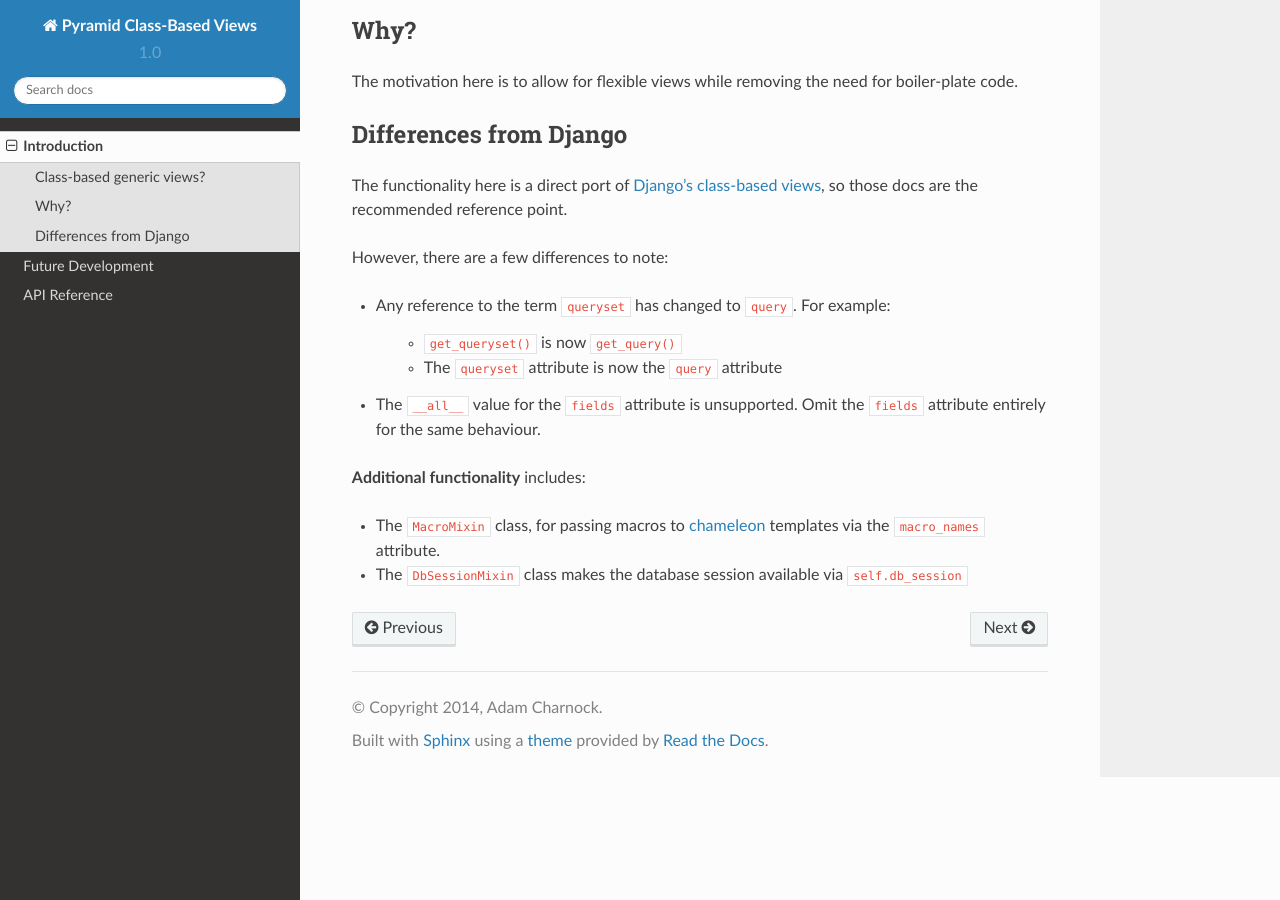
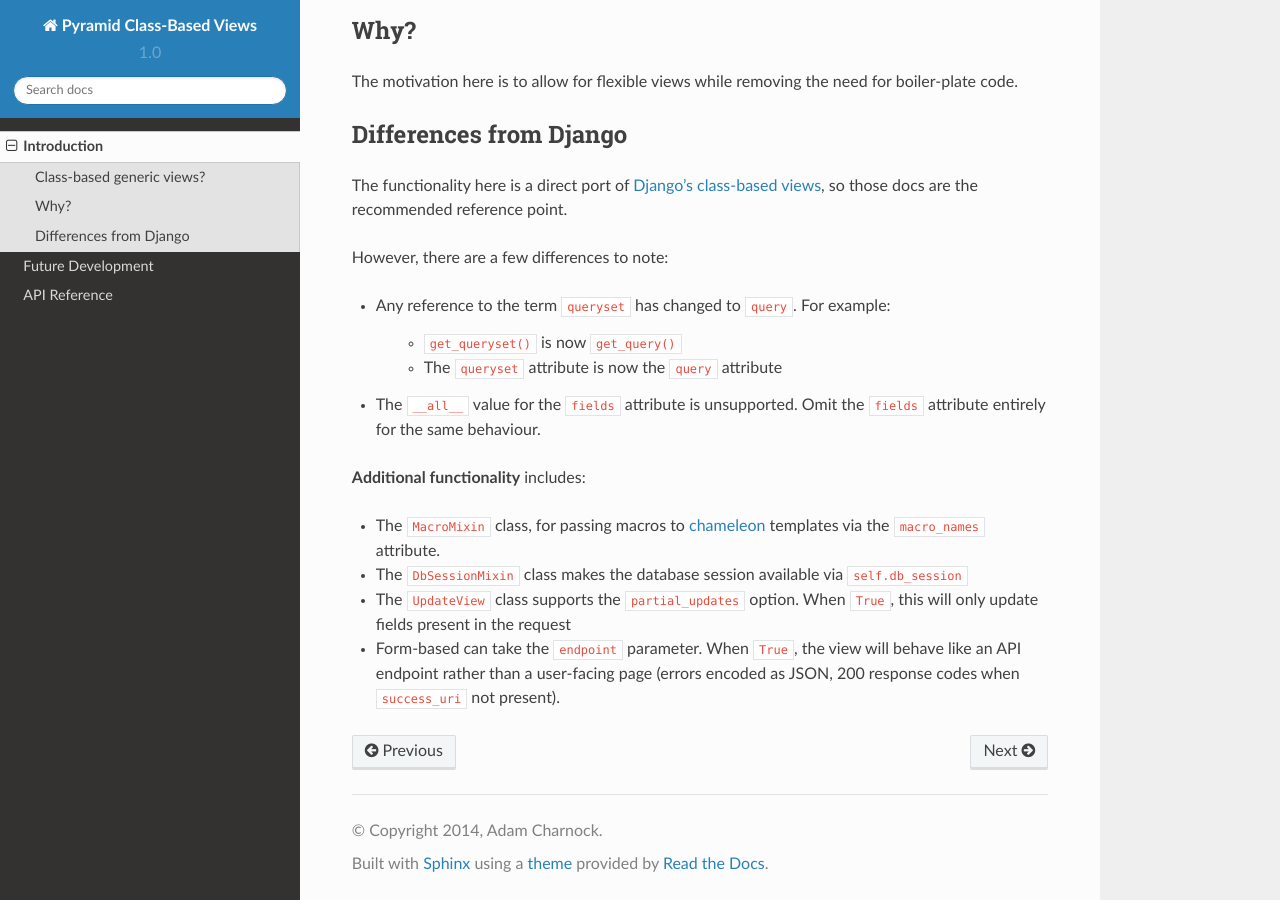
Before and after one commit to nomadicfm/pyramid-views, a Sphinx documentation site: the page built from docs/intro.rst, in a window 1280 px wide and 900 px high, scrolled down 554 px. Built offline with Sphinx 7.4.7 and the Read the Docs theme 2.0.0, drawn with Linux system fonts in a browser that asks for light colours.

Commit message:
Updating 'Differences from Django' section of docs

```diff
--- a/docs/intro.rst
+++ b/docs/intro.rst
@@ -47,6 +47,10 @@ However, there are a few differences to note:
 
 * The ``MacroMixin`` class, for passing macros to `chameleon`_ templates via the ``macro_names`` attribute.
 * The ``DbSessionMixin`` class makes the database session available via ``self.db_session``
+* The ``UpdateView`` class supports the ``partial_updates`` option. When ``True``, this will only update fields
+  present in the request
+* Form-based can take the ``endpoint`` parameter. When ``True``, the view will behave like an API endpoint
+  rather than a user-facing page (errors encoded as JSON, 200 response codes when ``success_uri`` not present).
 
 
 .. _Django's class-based views: https://docs.djangoproject.com/en/1.7/ref/class-based-views/
```
